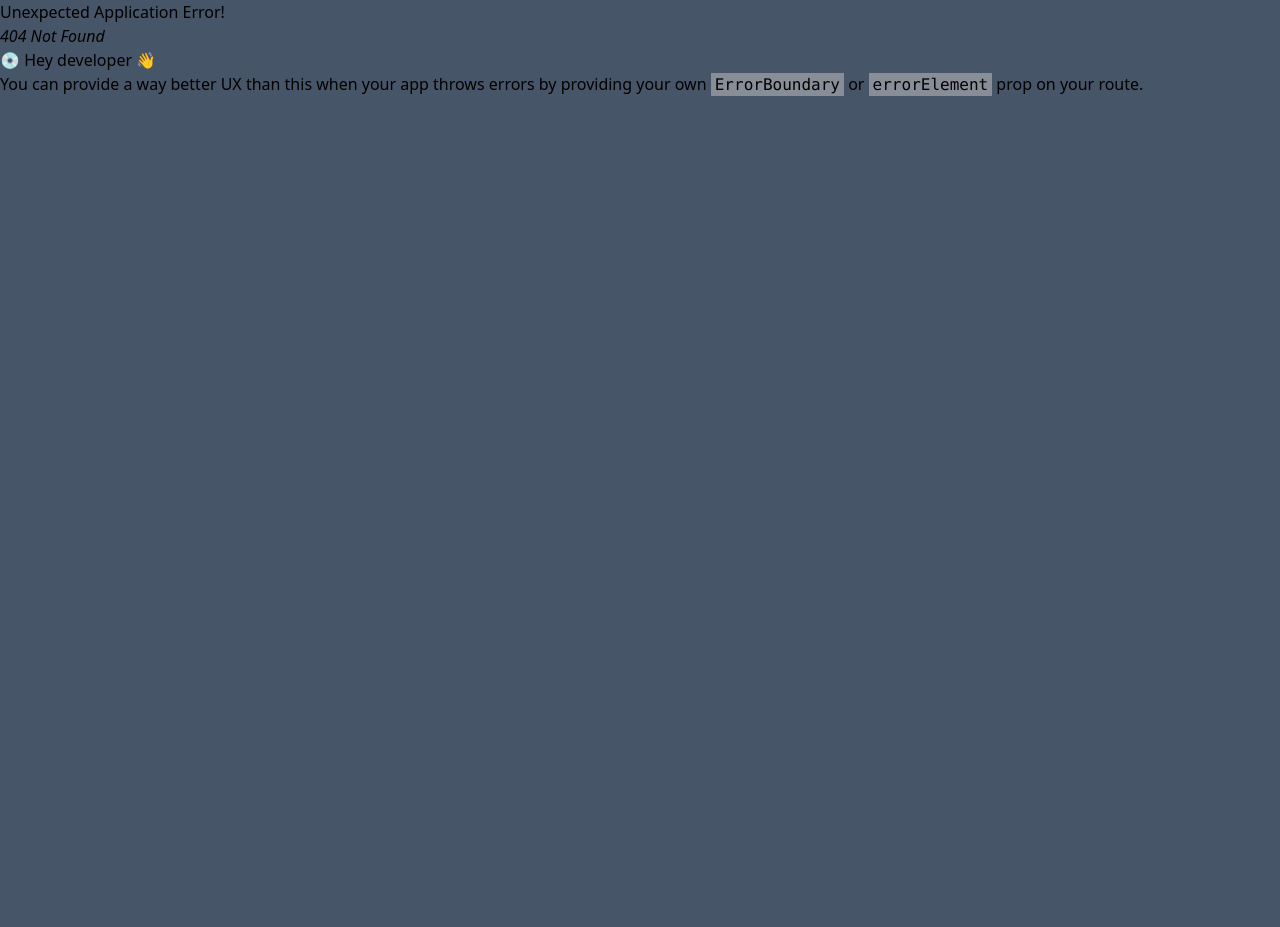
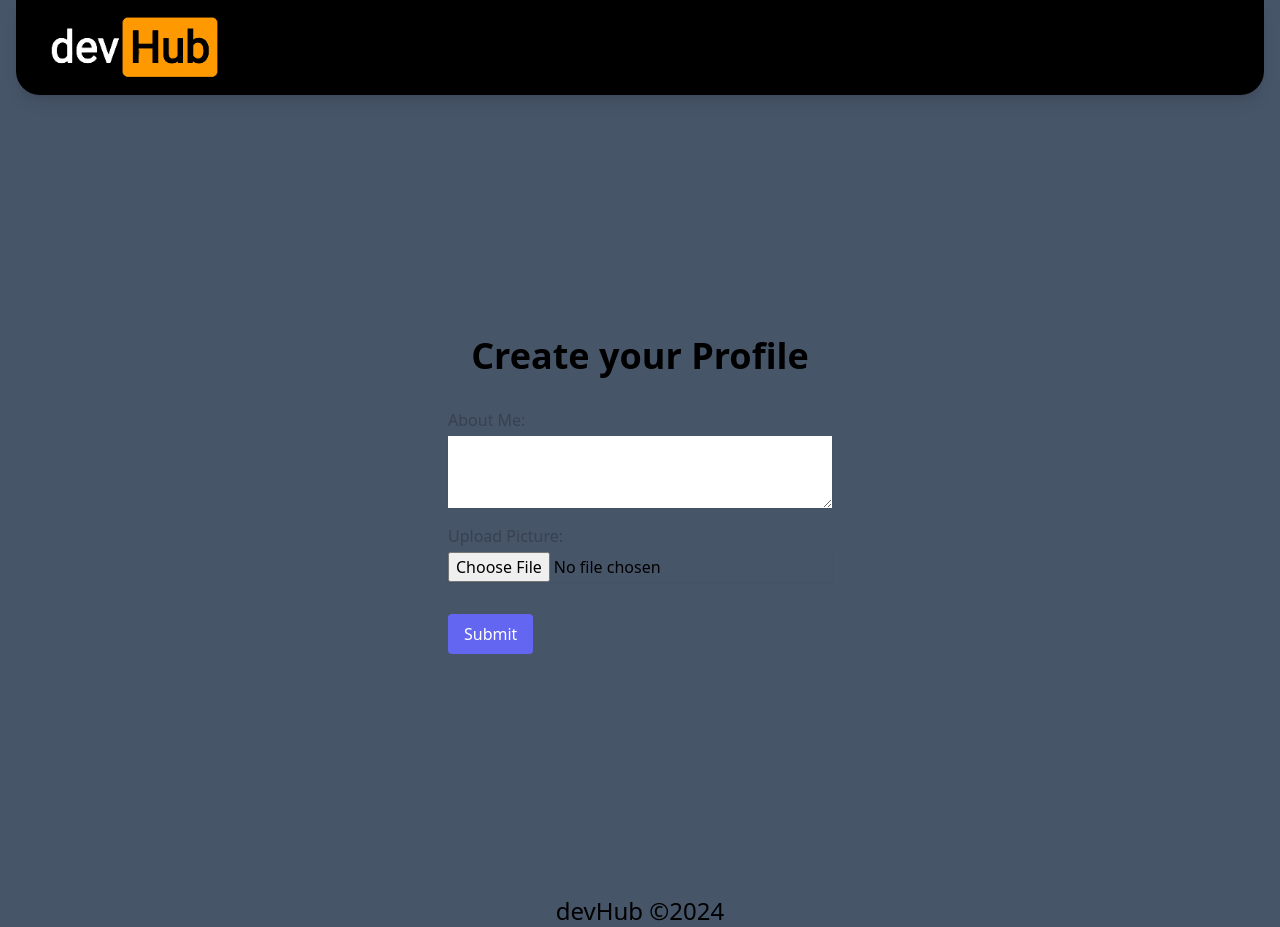
Before and after one commit to Tyler-KD/MyTypeOfDev, a React (Vite) app in the folder client/: page /createprofile in a window 1280 px wide. Before the commit this address had no page. Before the commit the page ends 800 px from the top, so only its background shows below. Built offline with nearby package versions, Linux system fonts and the light colour scheme.

Commit message:
Added CreateProfile page with handleAboutChange and handleImageUpload functions for About Me and Upload Picture

```diff
--- a/client/src/components/Header.jsx
+++ b/client/src/components/Header.jsx
@@ -4,6 +4,7 @@ import Navbar from "./Navbar";
 const Header = () => {
     return (
         <header className="sm:px-4 mx-auto max-w-[1600px]">
+
             <Navbar />
         </header>
     )
--- a/client/src/main.jsx
+++ b/client/src/main.jsx
@@ -6,6 +6,7 @@ import HomePage from './pages/HomePage.jsx'
 import ProfilePage from './pages/ProfilePage.jsx'
 import LandingPage from './pages/LandingPage.jsx'
 import { createBrowserRouter, RouterProvider } from 'react-router-dom/dist'
+import CreateProfile from './pages/CreateProfile.jsx'
 
 
 const router = createBrowserRouter([
@@ -22,6 +23,10 @@ const router = createBrowserRouter([
       }, {
         path: '/profilepage',
         element: <ProfilePage />
+      },
+      {
+        path: '/createprofile',
+        element: <CreateProfile />
       }
     ]
   }
--- /dev/null
+++ b/client/src/pages/CreateProfile.jsx
@@ -0,0 +1,40 @@
+import React, { useState } from "react";
+
+const CreateProfile = () => {
+    const [about, setAbout] = useState('');
+    const [image, setImage] = useState(null);
+
+    const handleAboutChange = (e) => {
+        setAbout(e.target.value);
+    };
+
+    const handleImageUpload = (e) => {
+        setImage(URL.createObjectURL(e.target.files[0]));
+    };
+
+    return (
+        <div className="flex flex-col items-center justify-center min-h-screen">
+            <h1 className="text-4xl font-bold mb-8">Create your Profile</h1>
+            <form className="w-full max-w-sm">
+                <label className="block mb-4">
+                    <span className="text-gray-700">About Me:</span>
+                    <textarea className="mt-1 block w-full roundedmd border-gray-300 shadow-sm focus:border-indigo-300 focus:ring-indigo-200 focus:ring-opacity-50"
+                     rows="3"
+                     value={about}
+                     onChange={handleAboutChange} />
+                </label>
+                <label className="block mb-4">
+                    <span className="text-gray-700">Upload Picture:</span>
+                    <input className="mt-1 block w-full roundedmd border-gray-300 shadow-sm focus:border-indigo-300 focus:ring-indigo-200 focus:ring-opacity-50"
+                    type="file"
+                    onChange={handleImageUpload} />
+                </label>
+                {image && <img className="mt-4 rounded" src={image} alt="Profile Preview" />}
+                <button type="submit" className="mt-4 px-4 py-2 rounded text-white bg-indigo-500 hover:bg-indigo-600 focus:outline-none">
+                    Submit</button>
+            </form>
+        </div>
+    );
+};
+
+export default CreateProfile;
```
